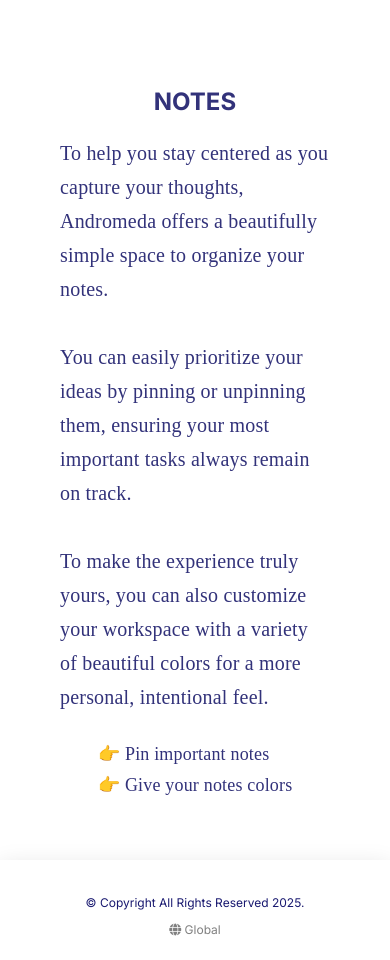
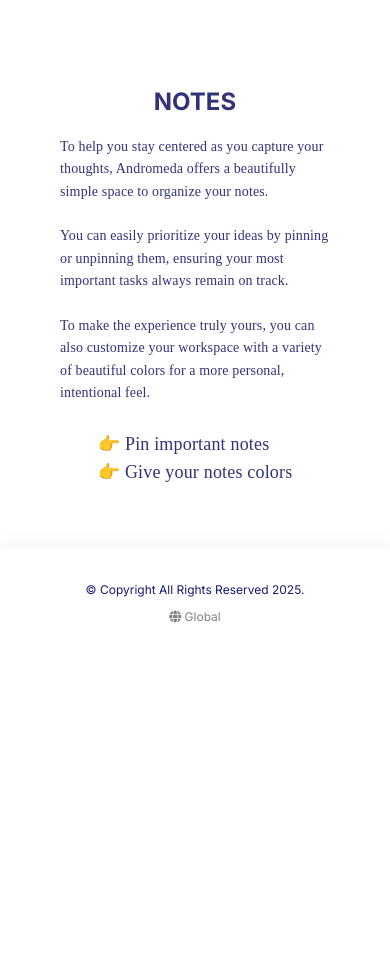
Before and after one commit to abk2191/aphelion-labs, a React (Vite) app: page /aphelion-labs/andromeda in a window 390 px wide. Shown: the part 900-1860 px from the top of the page. After the commit the page ends 1547 px from the top, so only its background shows below. Built offline with nearby package versions, Linux system fonts and the light colour scheme; a web font is replaced by a local one.

Commit message:
Added new features

```diff
--- a/src/index.css
+++ b/src/index.css
@@ -638,6 +638,11 @@
     line-height: 1.6;
   }
 
+  .andromeda-page-heading p {
+    font-size: 14px;
+    line-height: 1.6;
+  }
+
   .note-features p {
     font-size: 18px;
   }
```
